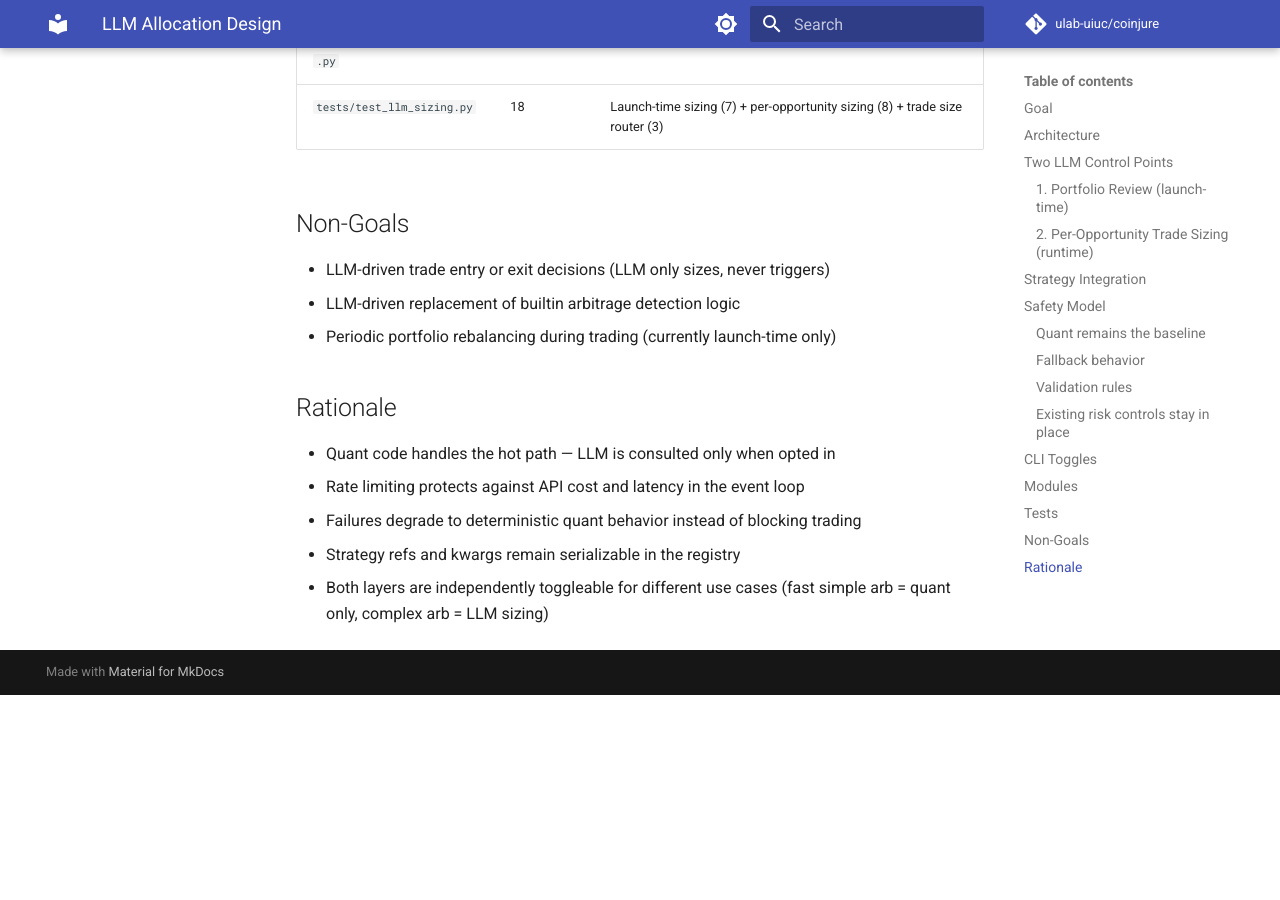
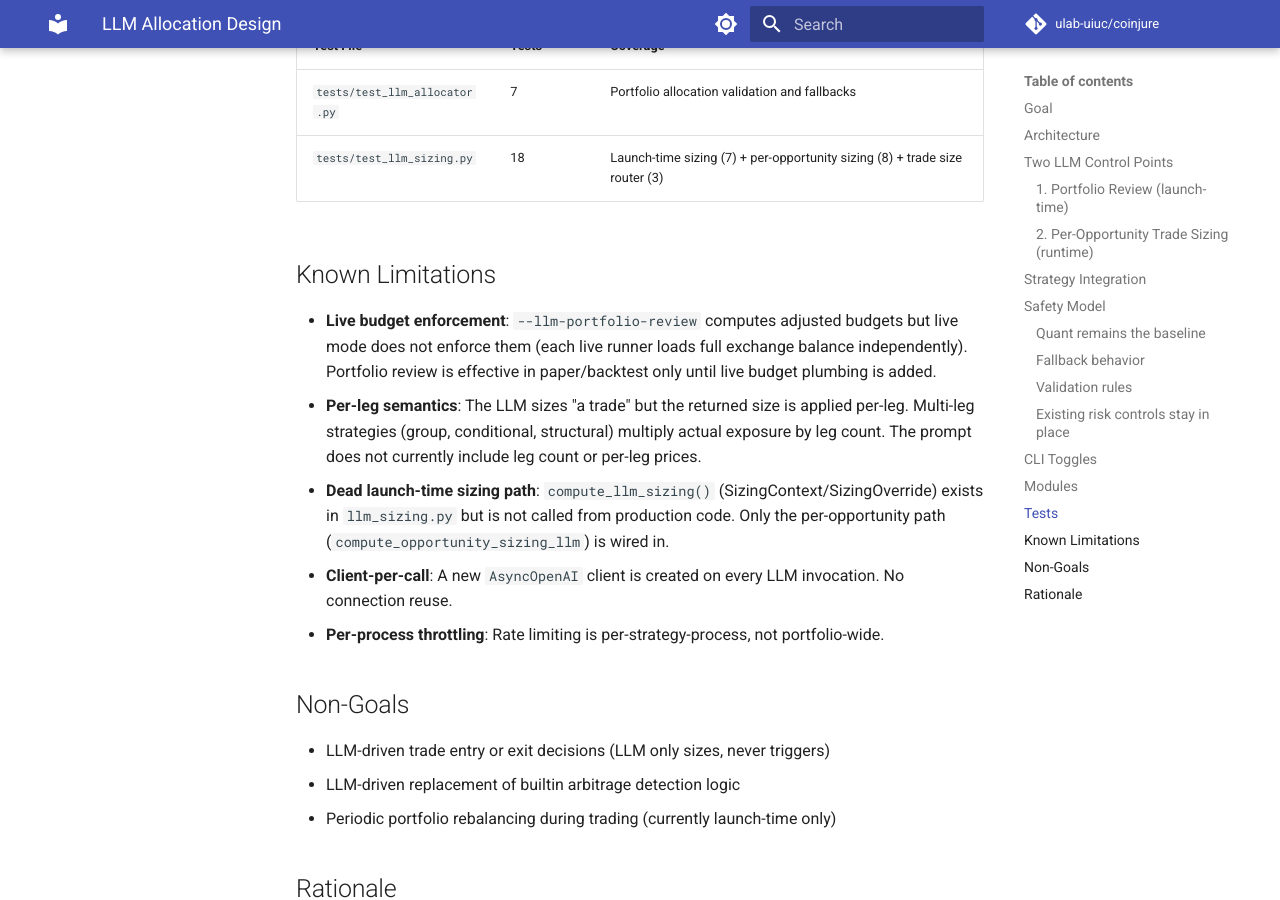
Before and after one commit to ulab-uiuc/coinjure, an MkDocs documentation site: the page built from docs/LLM_ALLOCATION_DESIGN.md, in a window 1280 px wide and 900 px high, scrolled down 4632 px. Built offline with MkDocs 1.6.1 and Material for MkDocs 9.7.7, drawn with Linux system fonts in a browser that asks for light colours; comment, search, counter and statistics services are not loaded; before the commit the page ends 5327 px from its top, so only the background shows below that; some of the changed text lies outside the part shown.

Commit message:
docs(trading): disable rate limiter default, fix stale doc references and add known limitations

```diff
--- a/docs/LLM_ALLOCATION_DESIGN.md
+++ b/docs/LLM_ALLOCATION_DESIGN.md
@@ -40,9 +40,9 @@
             |
             +--> if llm_trade_sizing=False: return quant_size  [fast path]
             |
-            +--> if llm_trade_sizing=True:
-            |       +--> rate limiter check (5s min gap)
-            |       +--> build OpportunitySizingRequest with real portfolio state
+             +--> if llm_trade_sizing=True:
+             |       +--> rate limiter check (configurable, disabled by default)
+             |       +--> build OpportunitySizingRequest with real portfolio state
             |       +--> await compute_opportunity_sizing_llm(request)
             |       +--> validate, clamp, quantize response
             |       +--> return llm_size (or quant_size on failure/None)
@@ -68,14 +68,14 @@
 - Router: `coinjure/trading/sizing.py` → `compute_trade_size_with_llm()`
 - Triggered inside the event loop when a strategy detects an arb opportunity
 - Receives real context: edge, available capital, current exposure, portfolio utilization, quant baseline size
-- Rate-limited (5s minimum gap between LLM calls, configurable)
+- Rate-limited (configurable interval, disabled by default; set `_OPPORTUNITY_MIN_INTERVAL_SECONDS` or use API to adjust)
 - Fallback: returns quant size on rate-limit skip, API failure, invalid response, or None
 
 Both features are **off by default**.
 
 ## Strategy Integration
 
-All 7 builtin strategies call `await compute_trade_size_with_llm()` at every trade decision point (12 call sites total):
+All 7 builtin strategies call `await compute_trade_size_with_llm()` at every trade decision point (11 call sites total):
 
 | Strategy | Call Sites | Relation Type |
 |---|---|---|
@@ -122,7 +122,7 @@
 - Size is clamped to `max_size` ceiling
 - Size is quantized to integer contracts (Kalshi requirement)
 - Minimum size is 1
-- Rate limiter enforces minimum 5s gap between LLM calls (free-tier safe)
+- Rate limiter interface is preserved but disabled by default (interval = 0.0); operators can re-enable via `set_interval()`
 
 ### Existing risk controls stay in place
 
@@ -165,6 +165,14 @@
 | `tests/test_llm_allocator.py` | 7 | Portfolio allocation validation and fallbacks |
 | `tests/test_llm_sizing.py` | 18 | Launch-time sizing (7) + per-opportunity sizing (8) + trade size router (3) |
 
+## Known Limitations
+
+- **Live budget enforcement**: `--llm-portfolio-review` computes adjusted budgets but live mode does not enforce them (each live runner loads full exchange balance independently). Portfolio review is effective in paper/backtest only until live budget plumbing is added.
+- **Per-leg semantics**: The LLM sizes "a trade" but the returned size is applied per-leg. Multi-leg strategies (group, conditional, structural) multiply actual exposure by leg count. The prompt does not currently include leg count or per-leg prices.
+- **Dead launch-time sizing path**: `compute_llm_sizing()` (SizingContext/SizingOverride) exists in `llm_sizing.py` but is not called from production code. Only the per-opportunity path (`compute_opportunity_sizing_llm`) is wired in.
+- **Client-per-call**: A new `AsyncOpenAI` client is created on every LLM invocation. No connection reuse.
+- **Per-process throttling**: Rate limiting is per-strategy-process, not portfolio-wide.
+
 ## Non-Goals
 
 - LLM-driven trade entry or exit decisions (LLM only sizes, never triggers)
```
Also changed, not shown: other parts of docs/LLM_ALLOCATION_DESIGN.md (+1 -1 lines), 1 other file.
